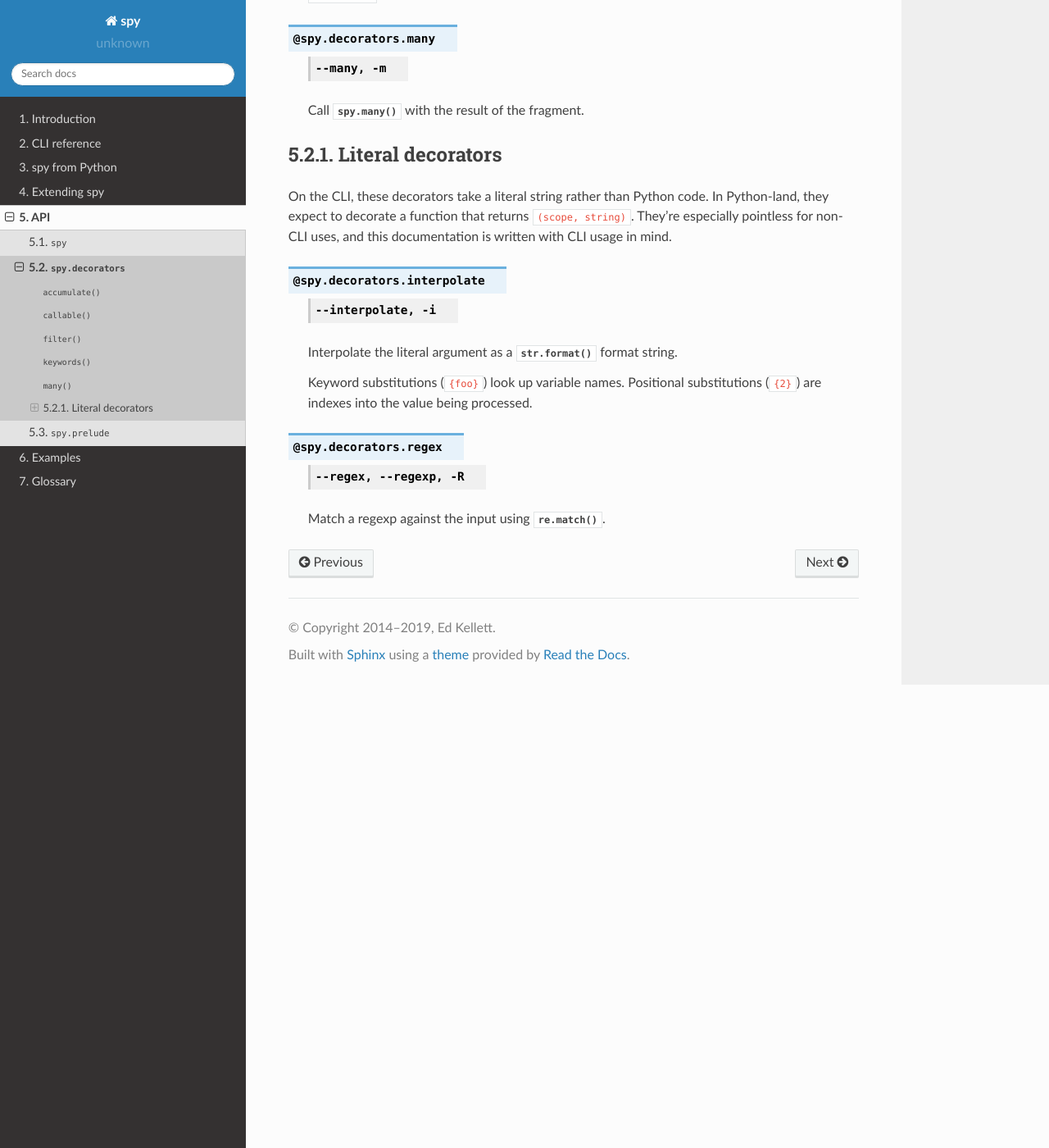
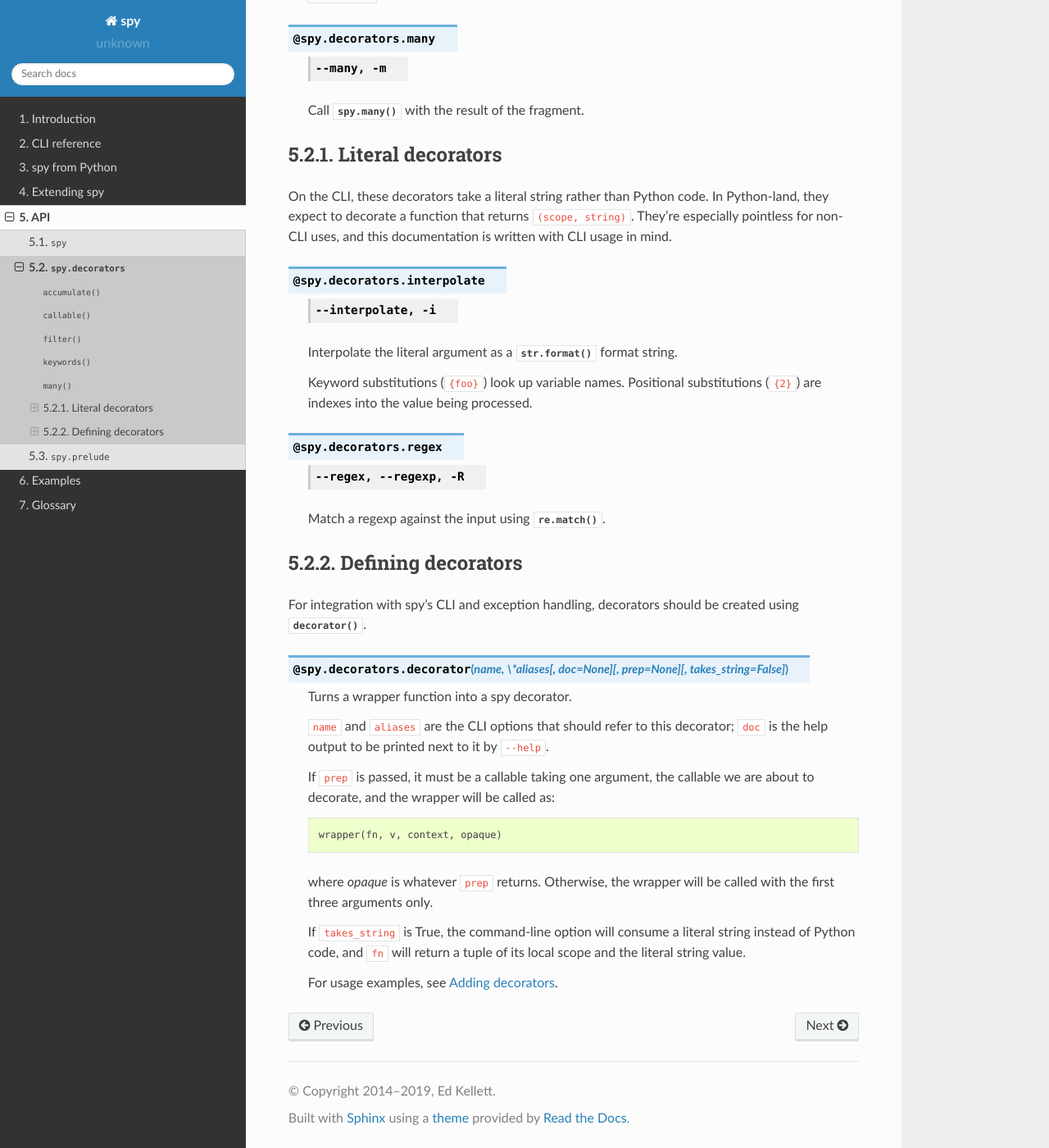
Before and after one commit to edk0/spy, a Sphinx documentation site: the page built from doc/api/spy.decorators.rst, in a window 1280 px wide and 1400 px high, scrolled down 894 px. Shown: the whole window at 82% size. Built offline with Sphinx 7.4.7 and the Read the Docs theme 2.0.0, drawn with Linux system fonts in a browser that asks for light colours; cross-references to code outside the pages are shown as plain code.

Commit message:
Add api docs for decorators.decorator

```diff
--- a/doc/api/spy.decorators.rst
+++ b/doc/api/spy.decorators.rst
@@ -68,3 +68,34 @@ and this documentation is written with CLI usage in mind.
    .. option:: --regex, --regexp, -R
 
    Match a regexp against the input using :func:`re.match`.
+
+
+Defining decorators
+===================
+
+For integration with spy's CLI and exception handling, decorators should be
+created using :func:`decorator`.
+
+.. decorator:: decorator(name, \*aliases[, doc=None][, prep=None][, takes_string=False])
+
+   Turns a wrapper function into a spy decorator.
+
+   ``name`` and ``aliases`` are the CLI options that should refer to this
+   decorator; ``doc`` is the help output to be printed next to it by
+   ``--help``.
+
+   If ``prep`` is passed, it must be a callable taking one argument, the
+   callable we are about to decorate, and the wrapper will be called as:
+
+   .. code-block:: python
+
+      wrapper(fn, v, context, opaque)
+
+   where *opaque* is whatever ``prep`` returns. Otherwise, the wrapper will
+   be called with the first three arguments only.
+
+   If ``takes_string`` is True, the command-line option will consume a literal
+   string instead of Python code, and ``fn`` will return a tuple of its local
+   scope and the literal string value.
+
+   For usage examples, see :ref:`adding-decorators`.
--- a/doc/extending.rst
+++ b/doc/extending.rst
@@ -29,6 +29,8 @@ put things in it.
    $ spy -c uc <<< hello
    HELLO
 
+
+.. _adding-decorators:
 
 Adding decorators
 =================
```
